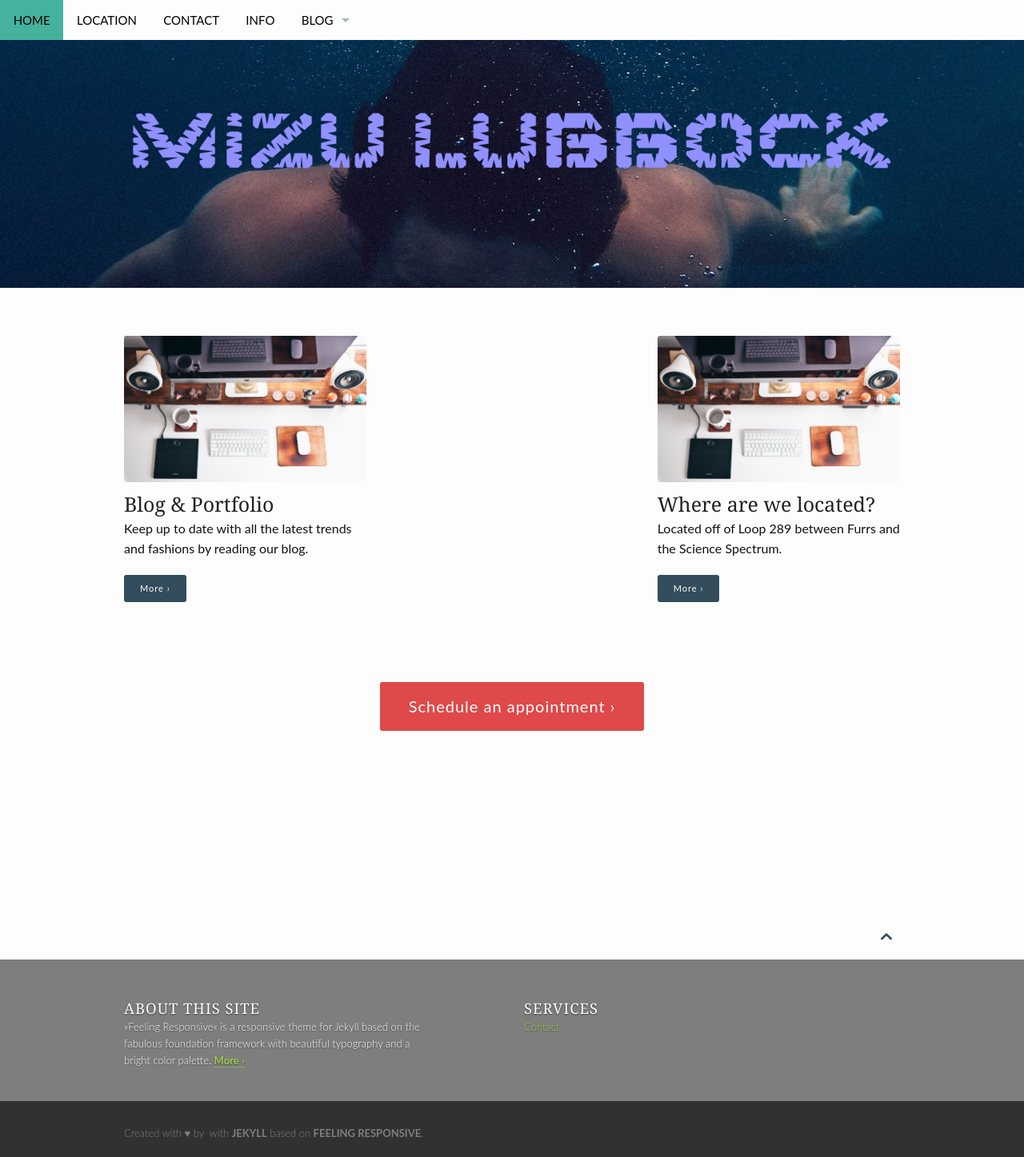
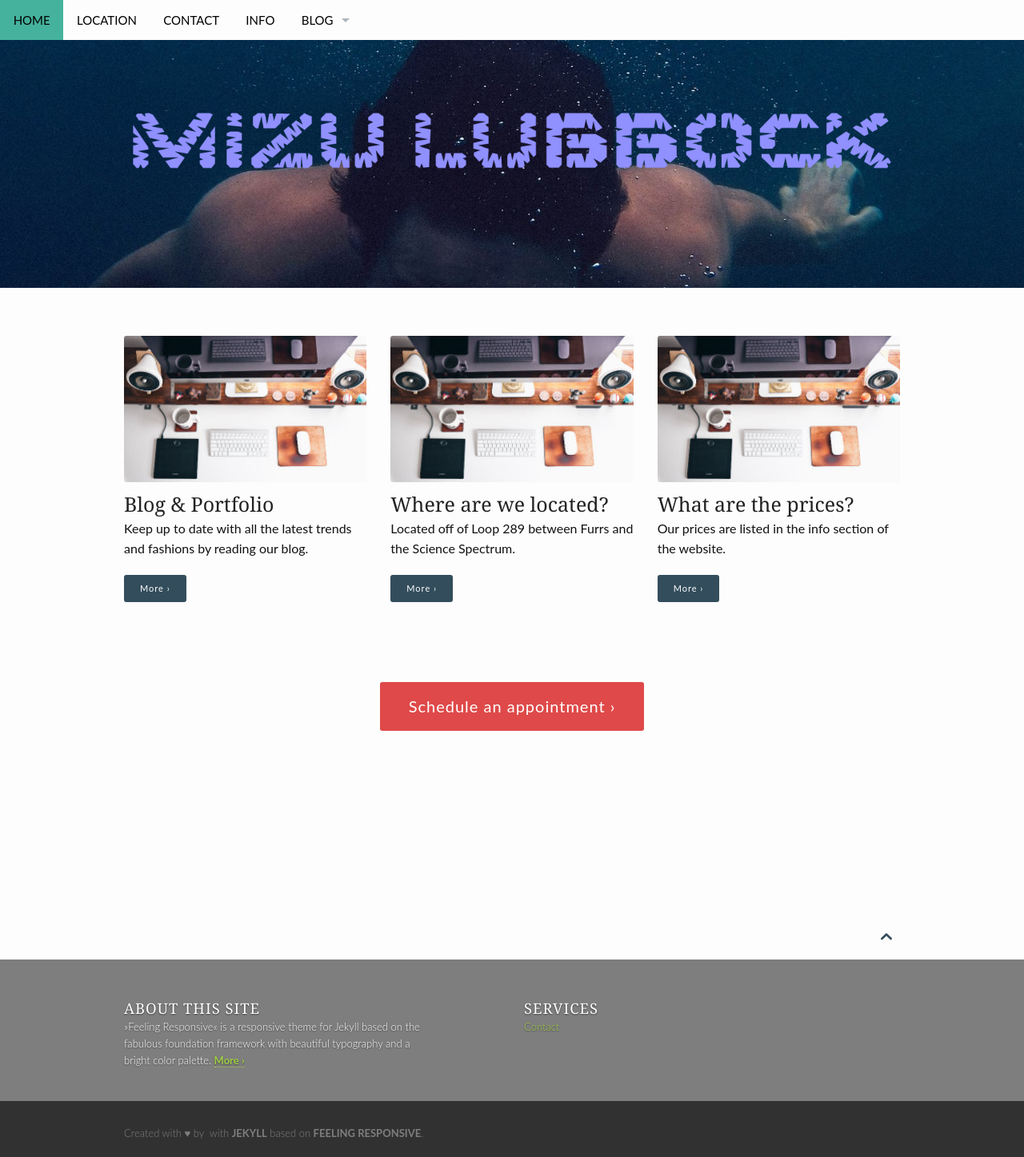
Before and after one commit to cprieger/Mizu, a Jekyll site: the page built from pages/pages-root-folder/index.md, in a window 1280 px wide. Shown: the whole page at 80% size. Built offline with Jekyll 4.4.1, drawn with Linux system fonts in a browser that asks for light colours.

Commit message:
Link to info in the index page.

```diff
--- a/pages/pages-root-folder/index.md
+++ b/pages/pages-root-folder/index.md
@@ -17,6 +17,11 @@ widget2:
   url: 'http://mizulubbock.com/location/'
   image: widget-1-302x182.jpg
   text: 'Located off of Loop 289 between Furrs and the Science Spectrum.'
+widget3:
+  title: "What are the prices?"
+  url: 'http://mizulubbock.com/info/'
+  image: widget-1-302x182.jpg
+  text: 'Our prices are listed in the info section of the website.'
 
 #
 # Use the call for action to show a button on the frontpage
```
